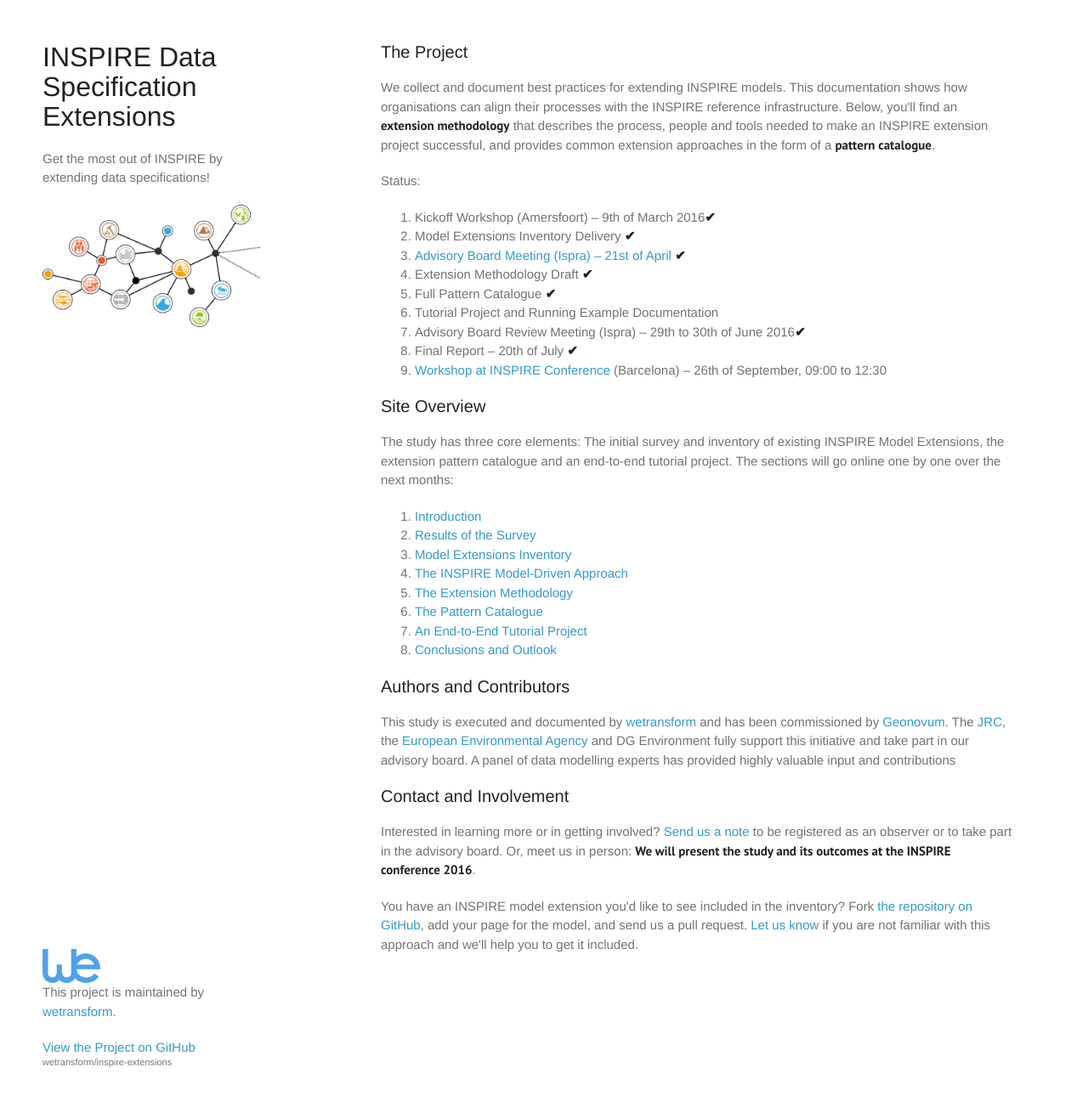
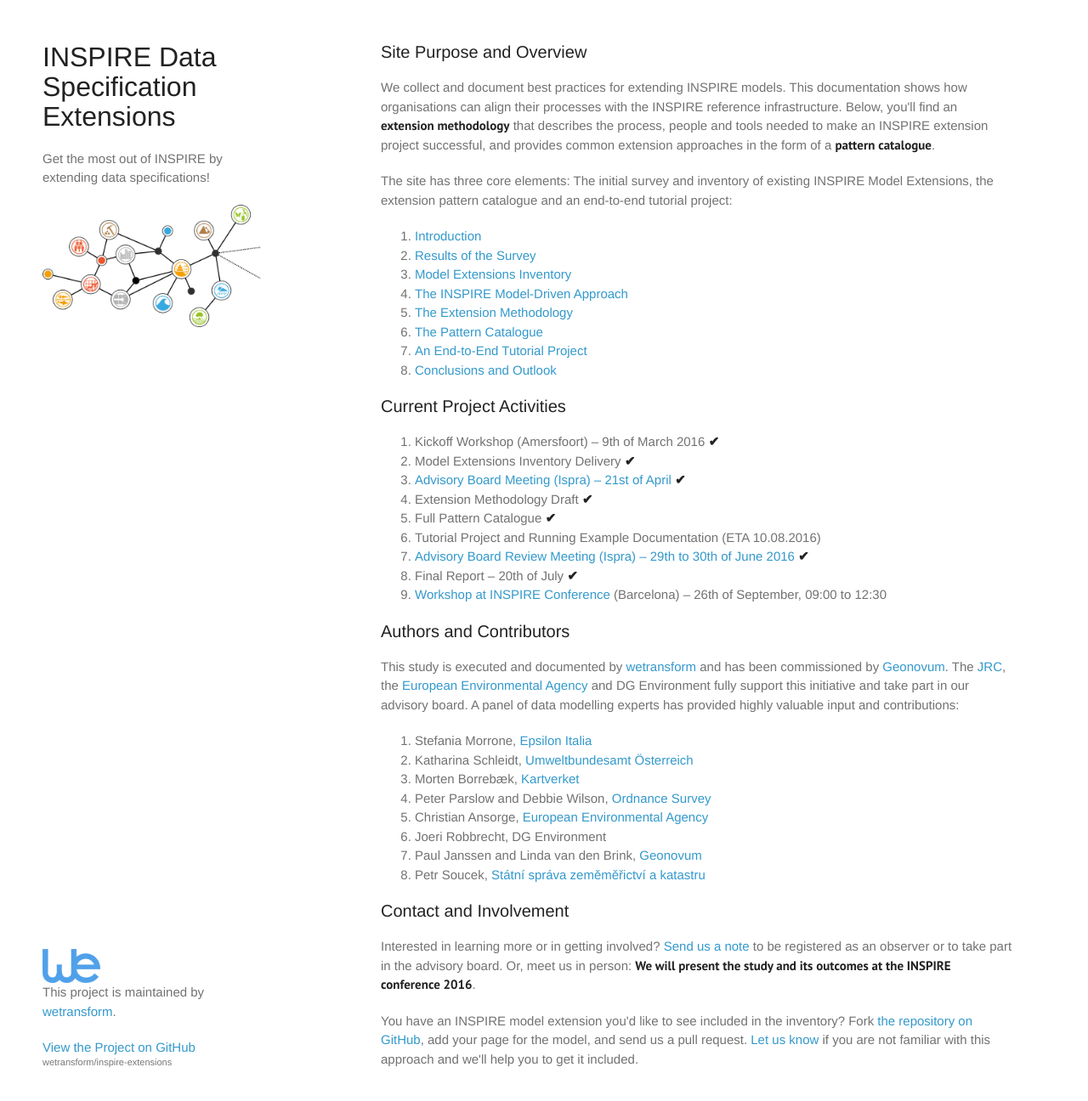
Before and after one commit to wetransform/inspire-extensions, a Jekyll site: the page built from index.html, in a window 1280 px wide and 1328 px high. Shown: the top 1296 px of the window at 85% size. Built offline with Jekyll 4.4.1, drawn with Linux system fonts in a browser that asks for light colours; some web fonts are replaced.

Commit message:
added Advisory Board 2 notes

```diff
--- a/conclusion.html
+++ b/conclusions.html
@@ -1,6 +1,6 @@
 ---
 layout: default
-slug:   conclusion
+slug:   conclusions
 ---
 <section>
 
--- a/index.html
+++ b/index.html
@@ -6,7 +6,7 @@
 ---
 
 <section>
-  <h2><a id="study_intro" class="anchor" href="#study_intro" aria-hidden="true"></a>The Project</h2>
+  <h2><a id="study_intro" class="anchor" href="#study_intro" aria-hidden="true"></a>Site Purpose and Overview</h2>
 
   <p>We collect and document best practices for extending INSPIRE models. This documentation shows how
     organisations can align their processes with the INSPIRE reference infrastructure. Below, you'll find an
@@ -14,24 +14,8 @@
     extension project successful, and provides common extension approaches in the form of a <strong>pattern catalogue</strong>.
   </p>
 
-  <p>Status:</p>
-  <ol>
-    <li>Kickoff Workshop (Amersfoort) – 9th of March 2016<span style="color: green"><strong>&#10004;</strong></span></li>
-    <li>Model Extensions Inventory Delivery <span style="color: green"><strong>&#10004;</strong></span></li>
-    <li><a href="/meetings/2016-04-21-advisory-board-meeting.html">Advisory Board Meeting (Ispra) – 21st of April</a> <span style="color: green"><strong>&#10004;</strong></span></li>
-    <li>Extension Methodology Draft <span style="color: green"><strong>&#10004;</strong></span></li>
-    <li>Full Pattern Catalogue <span style="color: green"><strong>&#10004;</strong></span></li>
-    <li>Tutorial Project and Running Example Documentation</li>
-    <li>Advisory Board Review Meeting (Ispra) – 29th to 30th of June 2016<span style="color: green"><strong>&#10004;</strong></span></li>
-    <li>Final Report – 20th of July <span style="color: green"><strong>&#10004;</strong></span></li>
-    <li><a href="http://inspire.ec.europa.eu/events/conferences/inspire_2016/schedule/submissions/167.html" target="_blank">Workshop at INSPIRE Conference</a>  (Barcelona) – 26th of September, 09:00 to 12:30</li>
-  </ol>
-
-  <h2><a id="study-content" class="anchor" href="#study-content" aria-hidden="true"></a>Site Overview</h2>
-
-  <p>The study has three core elements: The initial survey and inventory of existing INSPIRE Model Extensions, the
-    extension pattern catalogue and an end-to-end tutorial project. The sections will go online one by one over the next
-    months:</p>
+  <p>The site has three core elements: The initial survey and inventory of existing INSPIRE Model Extensions, the
+    extension pattern catalogue and an end-to-end tutorial project:</p>
   <ol>
     <li><a href="/introduction.html">Introduction</a></li>
     <li><a href="/survey.html">Results of the Survey</a></li>
@@ -43,6 +27,20 @@
     <li><a href="/conclusions.html">Conclusions and Outlook</a></li>
   </ol>
 
+  <h2>Current Project Activities</h2>
+
+  <ol>
+    <li>Kickoff Workshop (Amersfoort) – 9th of March 2016 <span style="color: green"><strong>&#10004;</strong></span></li>
+    <li>Model Extensions Inventory Delivery <span style="color: green"><strong>&#10004;</strong></span></li>
+    <li><a href="/meetings/2016-04-21-advisory-board-meeting.html">Advisory Board Meeting (Ispra) – 21st of April</a> <span style="color: green"><strong>&#10004;</strong></span></li>
+    <li>Extension Methodology Draft <span style="color: green"><strong>&#10004;</strong></span></li>
+    <li>Full Pattern Catalogue <span style="color: green"><strong>&#10004;</strong></span></li>
+    <li>Tutorial Project and Running Example Documentation (ETA 10.08.2016)</li>
+    <li><a href="/meetings/2016-06-29-advisory-board-meeting.html">Advisory Board Review Meeting (Ispra) – 29th to 30th of June 2016</a> <span style="color: green"><strong>&#10004;</strong></span></li>
+    <li>Final Report – 20th of July <span style="color: green"><strong>&#10004;</strong></span></li>
+    <li><a href="http://inspire.ec.europa.eu/events/conferences/inspire_2016/schedule/submissions/167.html" target="_blank">Workshop at INSPIRE Conference</a>  (Barcelona) – 26th of September, 09:00 to 12:30</li>
+  </ol>
+
   <h2>
     <a id="authors-and-contributors" class="anchor" href="#authors-and-contributors" aria-hidden="true"></a>Authors and Contributors</h2>
 
@@ -50,7 +48,18 @@
     commissioned by <a href="http://www.genonovum.nl">Geonovum</a>. The <a href="http://inspire.ec.europa.eu/">JRC</a>,
     the <a href="http://www.eea.europa.eu/">European Environmental Agency</a> and DG Environment fully support this
     initiative and take part in our advisory board. A panel of data modelling experts has provided highly valuable
-    input and contributions</p>
+    input and contributions:</p>
+
+  <ol>
+    <li>Stefania Morrone, <a href="http://www.epsilon-italia.it/EN/" target="_blank">Epsilon Italia</a></li>
+    <li>Katharina Schleidt, <a href="https://www.umweltbundesamt.at" target="_blank">Umweltbundesamt Österreich</a></li>
+    <li>Morten Borrebæk, <a href="http://www.kartverket.no">Kartverket</a></li>
+    <li>Peter Parslow and Debbie Wilson, <a href="https://www.ordnancesurvey.co.uk/" target="_blank">Ordnance Survey</a></li>
+    <li>Christian Ansorge, <a href="http://www.eea.europa.eu/">European Environmental Agency</a></li>
+    <li>Joeri Robbrecht, DG Environment</li>
+    <li>Paul Janssen and Linda van den Brink, <a href="http://www.genonovum.nl">Geonovum</a></li>
+    <li>Petr Soucek, <a href="http://cuzk.cz/" target="_blank">Státní správa zeměměřictví a katastru</a></li>
+  </ol>
 
   <h2><a id="support-or-contact" class="anchor" href="#support-or-contact" aria-hidden="true">
     <span aria-hidden="true" class="octicon octicon-link"></span></a>Contact and Involvement</h2>
```
Also changed, not shown: meetings/2016-06-29-advisory-board-meeting.html (added, +124 -0 lines).
